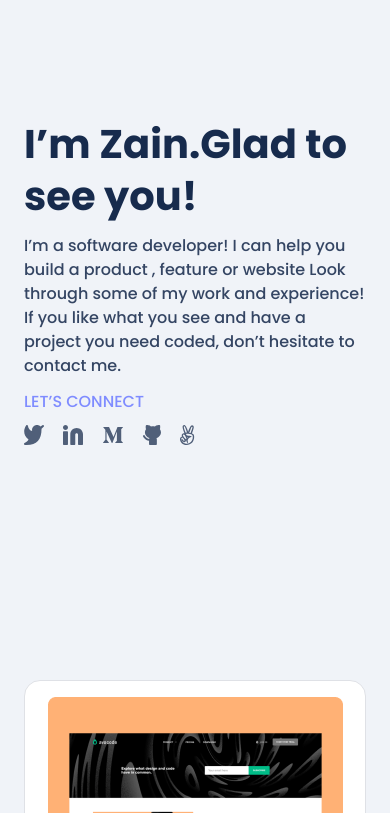
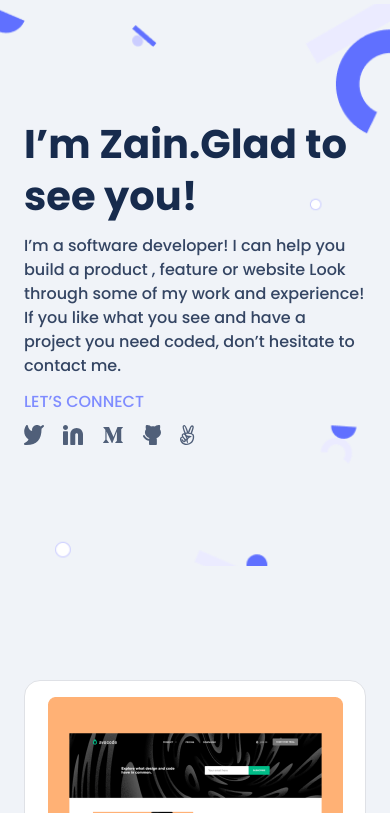
Before and after one commit to iamzainn/Web_Portfolio, a website: page index.html in a window 390 px wide. Shown: the part 31-844 px from the top of the page. Drawn offline with Linux system fonts and the light colour scheme.

Commit message:
Improved a design little more

```diff
--- a/index.css
+++ b/index.css
@@ -46,6 +46,10 @@
   flex-direction: column;
   align-items: flex-start;
   gap: 0.75rem;
+  background-image: url('./img/header-shapes\ mobile.png');
+  background-repeat: no-repeat;
+  background-position: center;
+  background-size:cover;
 }
 
 .profile .name {
```
Also changed, not shown: img/header-shapes mobile.png (added).
